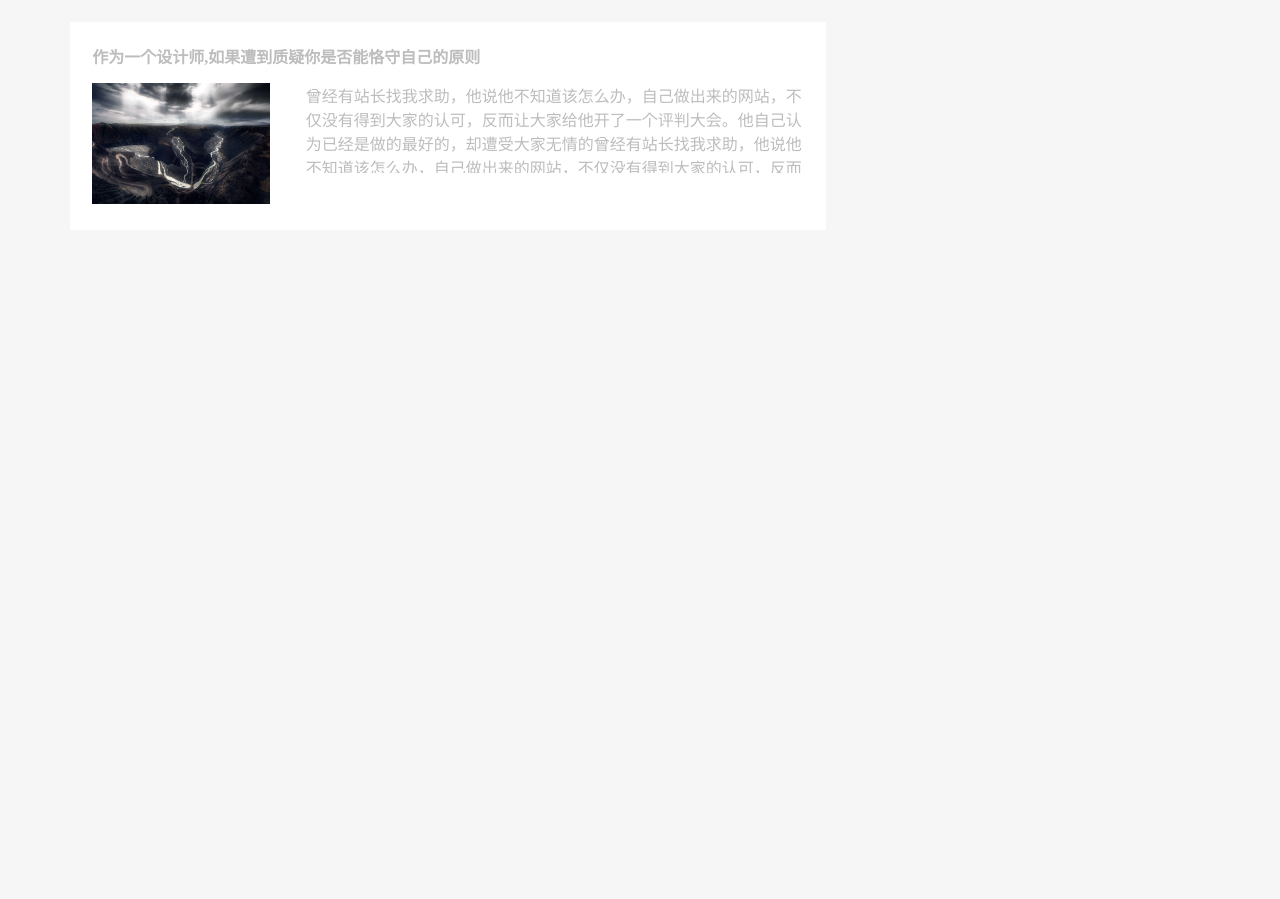
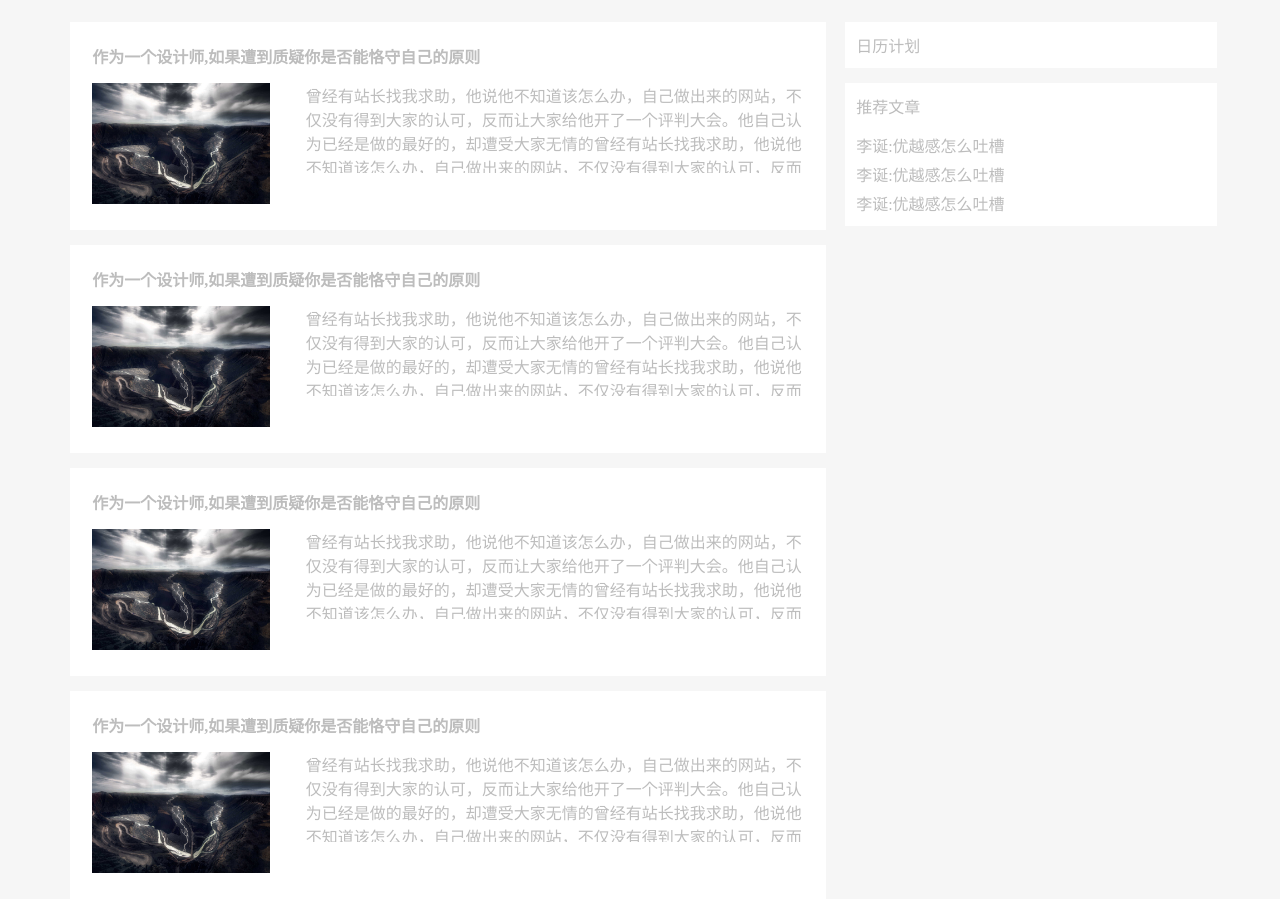
Before and after one commit to MaoYongjian/works, a plain HTML site: page index.html in a window 1280 px wide. Shown: the part 63-962 px from the top of the page. Before the commit the page ends 800 px from the top, so only its background shows below. Drawn offline with Linux system fonts and the light colour scheme.

Commit message:
添加主页右侧内容

```diff
--- a/index.html
+++ b/index.html
@@ -68,8 +68,115 @@
 					</div>
 				</div>
 			</div>
+
+
+			<!-- 第二个框 -->
+			<div class="kuang">
+				<div class="kuang-title">
+					<h3>
+						<a href="#" title="">作为一个设计师,如果遭到质疑你是否能恪守自己的原则</a>
+					</h3>
+				</div>
+				<div class="kuang-body">
+					<div class="kuang-pic">
+						<a href="#" title="">
+							<img src="images/img.jpg" alt="">
+						</a>
+					</div>
+					<div class="kuang-text">
+曾经有站长找我求助，他说他不知道该怎么办，自己做出来的网站，不仅没有得到大家的认可，反而让大家给他开了一个评判大会。他自己认为已经是做的最好的，却遭受大家无情的曾经有站长找我求助，他说他不知道该怎么办，自己做出来的网站，不仅没有得到大家的认可，反而让大家给他开了一个评判大会。他自己认为已经是做的最好的，却遭受大家无情的
+曾经有站长找我求助，他说他不知道该怎么办，自己做出来的网站，不仅没有得到大家的认可，反而让大家给他开了一个评判大会。他自己认为已经是做的最好的，却遭受大家无情的曾经有站长找我求助，他说他不知道该怎么办，自己做出来的网站，不仅没有得到大家的认可，反而让大家给他开了一个评判大会。他自己认为已经是做的最好的，却遭受大家无情的
+					</div>
+					<div class="kuang-info">
+						<ul>
+						    <li class="time"></li>
+						    <li class="author"></li>
+						</ul>
+					</div>
+				</div>
+			</div>
+
+
+			<!-- 第二个框 -->
+			<div class="kuang">
+				<div class="kuang-title">
+					<h3>
+						<a href="#" title="">作为一个设计师,如果遭到质疑你是否能恪守自己的原则</a>
+					</h3>
+				</div>
+				<div class="kuang-body">
+					<div class="kuang-pic">
+						<a href="#" title="">
+							<img src="images/img.jpg" alt="">
+						</a>
+					</div>
+					<div class="kuang-text">
+曾经有站长找我求助，他说他不知道该怎么办，自己做出来的网站，不仅没有得到大家的认可，反而让大家给他开了一个评判大会。他自己认为已经是做的最好的，却遭受大家无情的曾经有站长找我求助，他说他不知道该怎么办，自己做出来的网站，不仅没有得到大家的认可，反而让大家给他开了一个评判大会。他自己认为已经是做的最好的，却遭受大家无情的
+曾经有站长找我求助，他说他不知道该怎么办，自己做出来的网站，不仅没有得到大家的认可，反而让大家给他开了一个评判大会。他自己认为已经是做的最好的，却遭受大家无情的曾经有站长找我求助，他说他不知道该怎么办，自己做出来的网站，不仅没有得到大家的认可，反而让大家给他开了一个评判大会。他自己认为已经是做的最好的，却遭受大家无情的
+					</div>
+					<div class="kuang-info">
+						<ul>
+						    <li class="time"></li>
+						    <li class="author"></li>
+						</ul>
+					</div>
+				</div>
+			</div>
+
+
+
+			<!-- 第二个框 -->
+			<div class="kuang">
+				<div class="kuang-title">
+					<h3>
+						<a href="#" title="">作为一个设计师,如果遭到质疑你是否能恪守自己的原则</a>
+					</h3>
+				</div>
+				<div class="kuang-body">
+					<div class="kuang-pic">
+						<a href="#" title="">
+							<img src="images/img.jpg" alt="">
+						</a>
+					</div>
+					<div class="kuang-text">
+曾经有站长找我求助，他说他不知道该怎么办，自己做出来的网站，不仅没有得到大家的认可，反而让大家给他开了一个评判大会。他自己认为已经是做的最好的，却遭受大家无情的曾经有站长找我求助，他说他不知道该怎么办，自己做出来的网站，不仅没有得到大家的认可，反而让大家给他开了一个评判大会。他自己认为已经是做的最好的，却遭受大家无情的
+曾经有站长找我求助，他说他不知道该怎么办，自己做出来的网站，不仅没有得到大家的认可，反而让大家给他开了一个评判大会。他自己认为已经是做的最好的，却遭受大家无情的曾经有站长找我求助，他说他不知道该怎么办，自己做出来的网站，不仅没有得到大家的认可，反而让大家给他开了一个评判大会。他自己认为已经是做的最好的，却遭受大家无情的
+					</div>
+					<div class="kuang-info">
+						<ul>
+						    <li class="time"></li>
+						    <li class="author"></li>
+						</ul>
+					</div>
+				</div>
+			</div>
 		</div>
 		<div class="fr center-r">
+			<div class="kuang">
+				<div class="kuang-title">
+					日历计划
+				</div>
+			</div>
+			<div class="kuang">
+				<div class="kuang-title">
+					推荐文章
+				</div>
+				<div class="kuang-body">
+					<div class="kuang-list">
+						<ul>
+						    <li>
+						    	<a href="#" title="">李诞:优越感怎么吐槽</a>
+						    </li>
+						    <li>
+						    	<a href="#" title="">李诞:优越感怎么吐槽</a>
+						    </li>
+						    <li>
+						    	<a href="#" title="">李诞:优越感怎么吐槽</a>
+						    </li>
+						</ul>
+					</div>
+				</div>
+			</div>
 		</div>
 	</div>
 	<!-- 中间结束 -->
```
